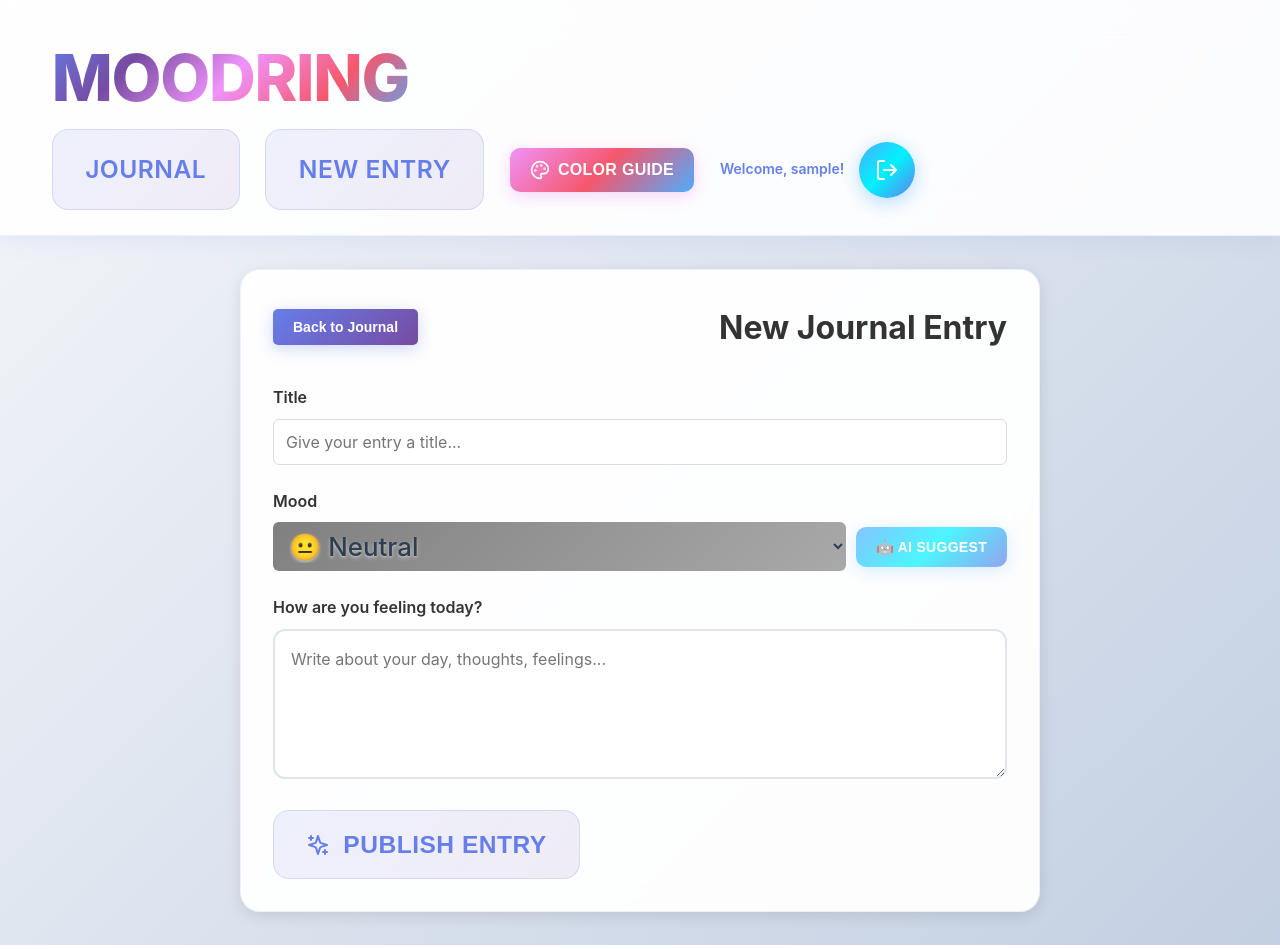
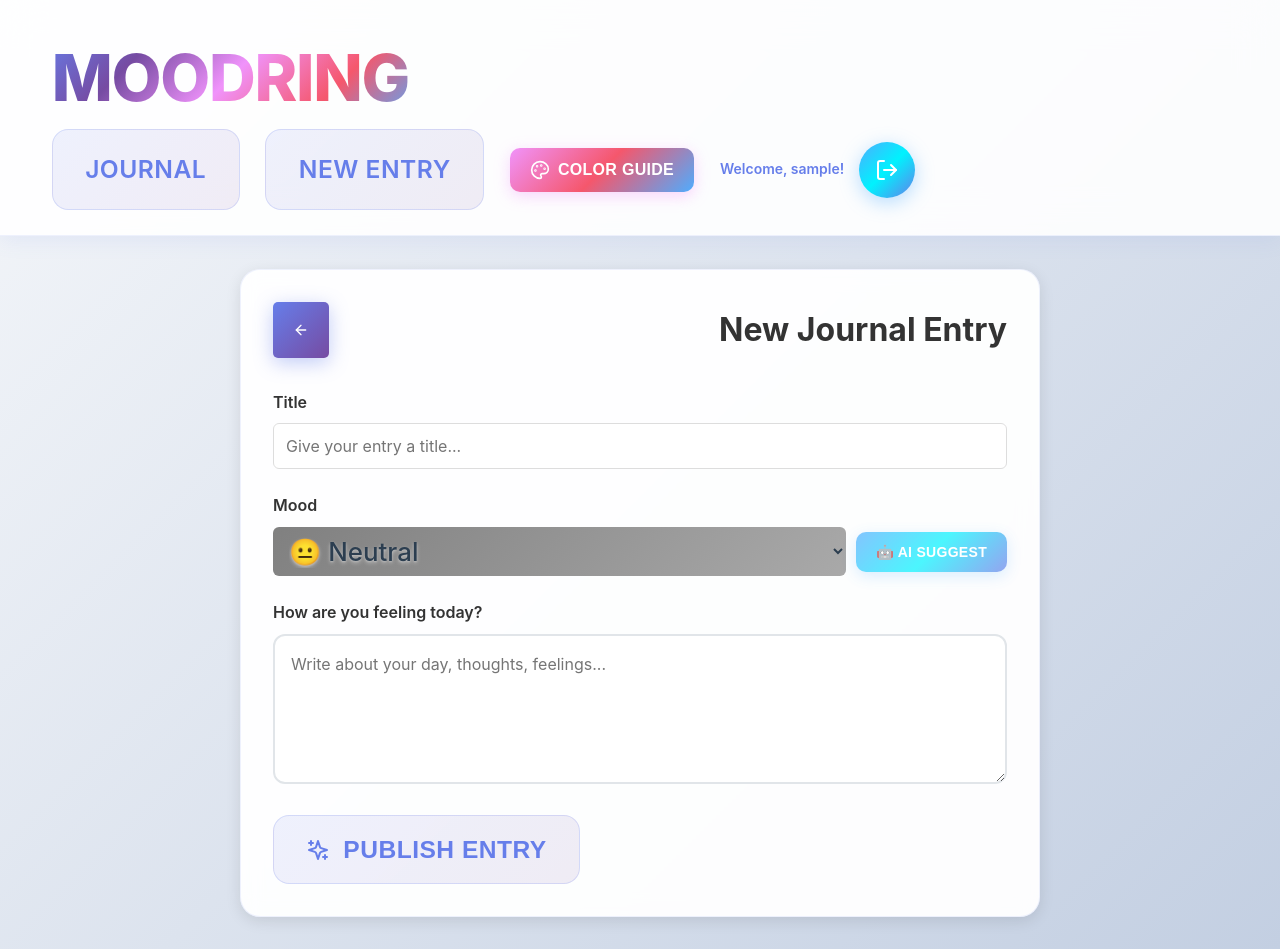
Before and after one commit to ThisbeSchoJo/moodring, a React (Create React App) app in the folder client/: page /new in a window 1280 px wide. Built offline with nearby package versions, Linux system fonts and the light colour scheme; sample sign-in values are in the browser's storage.

Commit message:
Changed back to journal button to just arrow icon for more minimalistic design

```diff
--- a/client/src/components/EntryForm.js
+++ b/client/src/components/EntryForm.js
@@ -99,8 +99,12 @@ const EntryForm = () => {
   return (
     <div className="entry-form">
       <div className="form-header">
-        <button className="back-button" onClick={() => navigate("/")}>
-          Back to Journal
+        <button
+          className="back-button"
+          onClick={() => navigate("/")}
+          title="Back to Journal"
+        >
+          <ArrowLeft size={20} />
         </button>
         <h2>New Journal Entry</h2>
       </div>
--- a/client/src/styling/entryform.css
+++ b/client/src/styling/entryform.css
@@ -20,14 +20,18 @@
   background: linear-gradient(135deg, #667eea 0%, #764ba2 100%);
   color: white;
   border: none;
-  padding: 12px 24px;
-  border-radius: 10px;
+  padding: 12px;
+  border-radius: 50%;
   cursor: pointer;
-  font-weight: 600;
   transition: all 0.3s ease;
   box-shadow: 0 4px 15px rgba(102, 126, 234, 0.3);
   position: relative;
   overflow: hidden;
+  display: flex;
+  align-items: center;
+  justify-content: center;
+  width: 44px;
+  height: 44px;
 }
 
 .back-button::before {
@@ -53,6 +57,20 @@
 .back-button:hover {
   transform: translateY(-1px);
   box-shadow: 0 6px 20px rgba(102, 126, 234, 0.4);
+}
+
+@media (min-width: 768px) {
+  .back-button {
+    padding: 16px;
+    width: 56px;
+    height: 56px;
+    box-shadow: 0 4.854px 19.416px rgba(102, 126, 234, 0.4); /* 3 * 1.618 ≈ 4.854, 12 * 1.618 ≈ 19.416 */
+  }
+
+  .back-button svg {
+    width: 24px;
+    height: 24px;
+  }
 }
 
 .publish-button {
```
